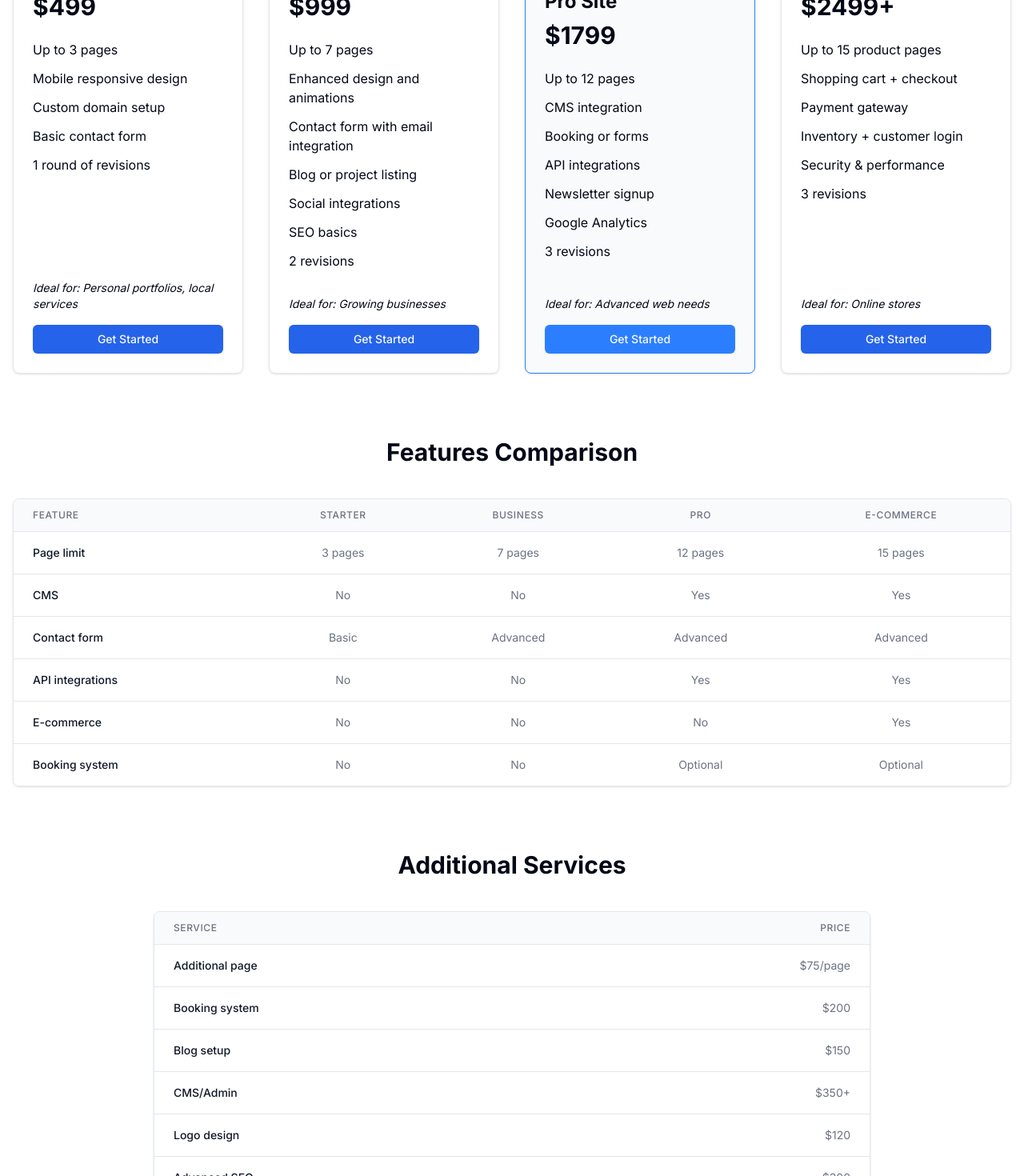
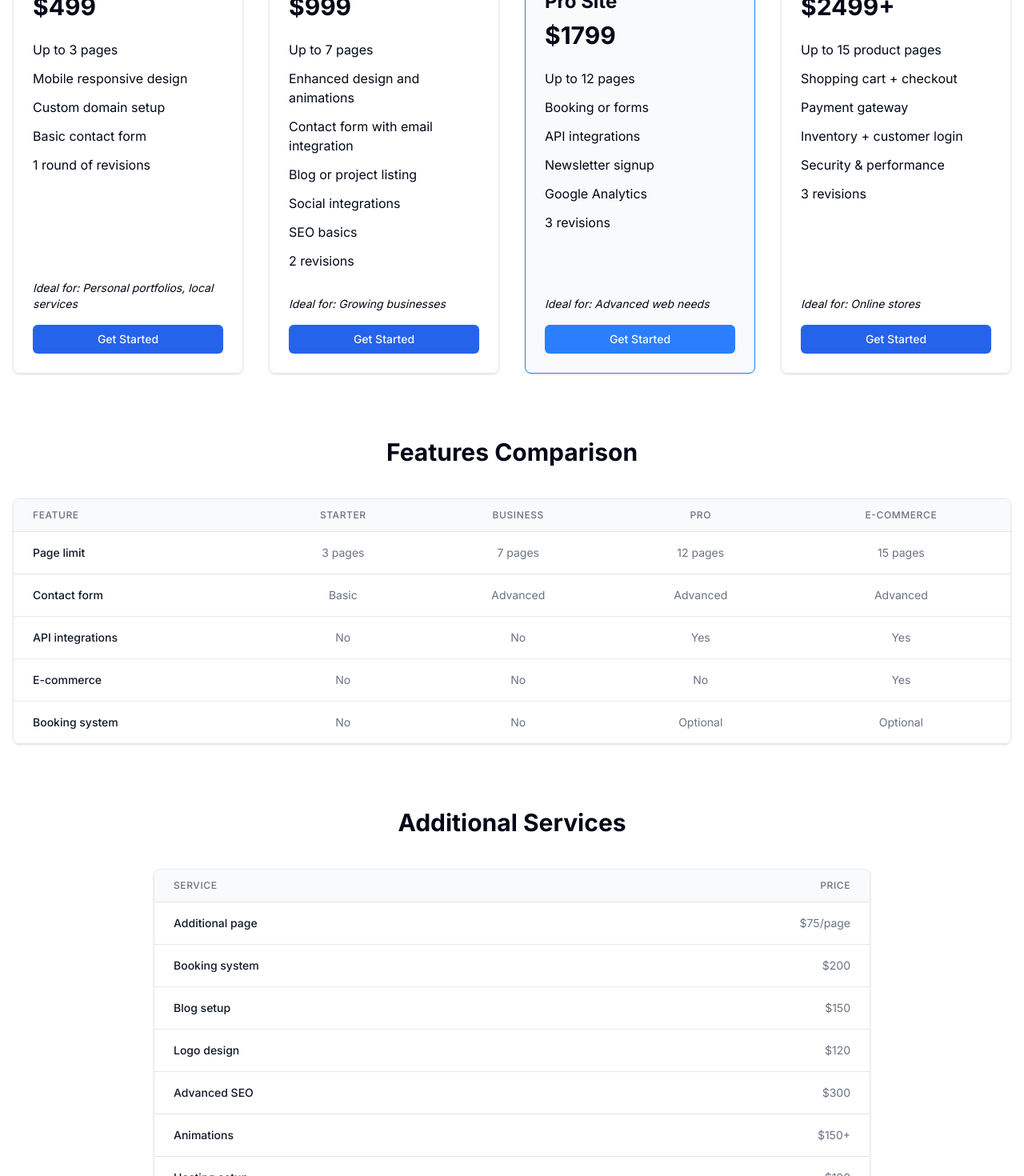
Before and after one commit to hadiahmed13/Aladi, a Next.js app: page /pricing in a window 1280 px wide. Shown: the part 360-1830 px from the top of the page at 80% size. Built offline with nearby package versions, Linux system fonts and the light colour scheme.

Commit message:
Fix: Delete all CMS related pricing options

```diff
--- a/src/app/page.tsx
+++ b/src/app/page.tsx
@@ -212,12 +212,6 @@ export default function HomePage() {
                                             <path strokeLinecap="round" strokeLinejoin="round" strokeWidth="2" d="M5 13l4 4L19 7"></path>
                                         </svg>
                                         Up to 12 pages
-                                    </li>
-                                    <li className="flex items-center gap-2">
-                                        <svg className="h-4 w-4 text-primary" fill="none" stroke="currentColor" viewBox="0 0 24 24">
-                                            <path strokeLinecap="round" strokeLinejoin="round" strokeWidth="2" d="M5 13l4 4L19 7"></path>
-                                        </svg>
-                                        CMS integration
                                     </li>
                                     <li className="flex items-center gap-2">
                                         <svg className="h-4 w-4 text-primary" fill="none" stroke="currentColor" viewBox="0 0 24 24">
--- a/src/app/pricing/page.tsx
+++ b/src/app/pricing/page.tsx
@@ -63,7 +63,6 @@ export default function PricingPage() {
             <div className="text-3xl font-bold mb-6">$1799</div>
             <ul className="space-y-3 mb-8 flex-grow">
               <li>Up to 12 pages</li>
-              <li>CMS integration</li>
               <li>Booking or forms</li>
               <li>API integrations</li>
               <li>Newsletter signup</li>
@@ -133,13 +132,6 @@ export default function PricingPage() {
                 <td className="px-6 py-4 text-sm text-gray-500 text-center">15 pages</td>
               </tr>
               <tr>
-                <td className="px-6 py-4 text-sm font-medium text-gray-900">CMS</td>
-                <td className="px-6 py-4 text-sm text-gray-500 text-center">No</td>
-                <td className="px-6 py-4 text-sm text-gray-500 text-center">No</td>
-                <td className="px-6 py-4 text-sm text-gray-500 text-center">Yes</td>
-                <td className="px-6 py-4 text-sm text-gray-500 text-center">Yes</td>
-              </tr>
-              <tr>
                 <td className="px-6 py-4 text-sm font-medium text-gray-900">Contact form</td>
                 <td className="px-6 py-4 text-sm text-gray-500 text-center">Basic</td>
                 <td className="px-6 py-4 text-sm text-gray-500 text-center">Advanced</td>
@@ -201,10 +193,6 @@ export default function PricingPage() {
                 <td className="px-6 py-4 text-sm text-gray-500 text-right">$150</td>
               </tr>
               <tr>
-                <td className="px-6 py-4 text-sm font-medium text-gray-900">CMS/Admin</td>
-                <td className="px-6 py-4 text-sm text-gray-500 text-right">$350+</td>
-              </tr>
-              <tr>
                 <td className="px-6 py-4 text-sm font-medium text-gray-900">Logo design</td>
                 <td className="px-6 py-4 text-sm text-gray-500 text-right">$120</td>
               </tr>
```
